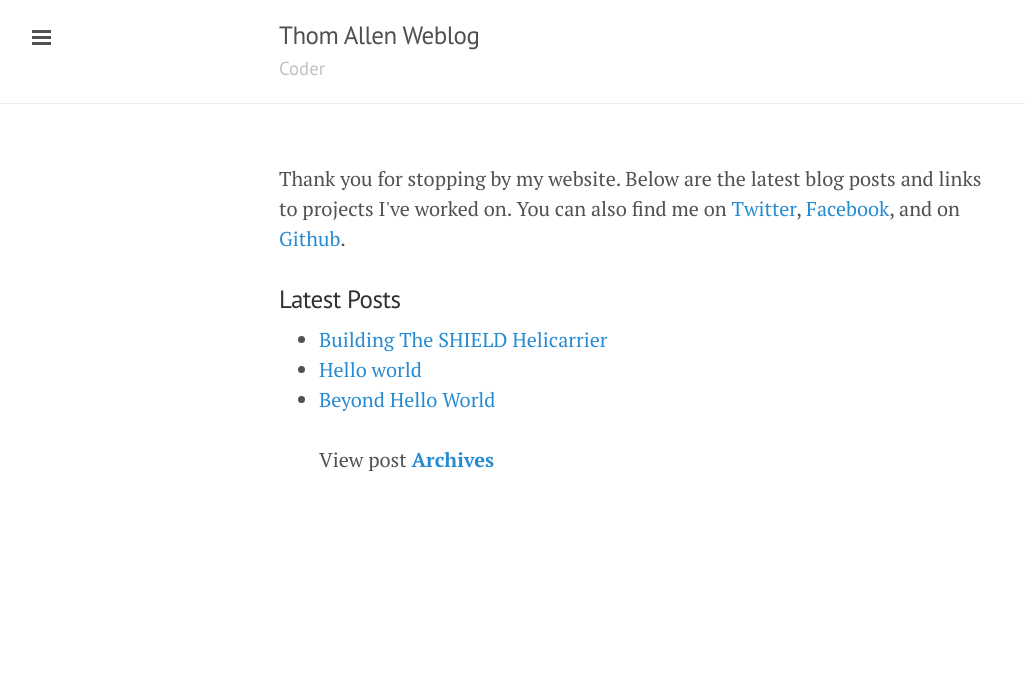
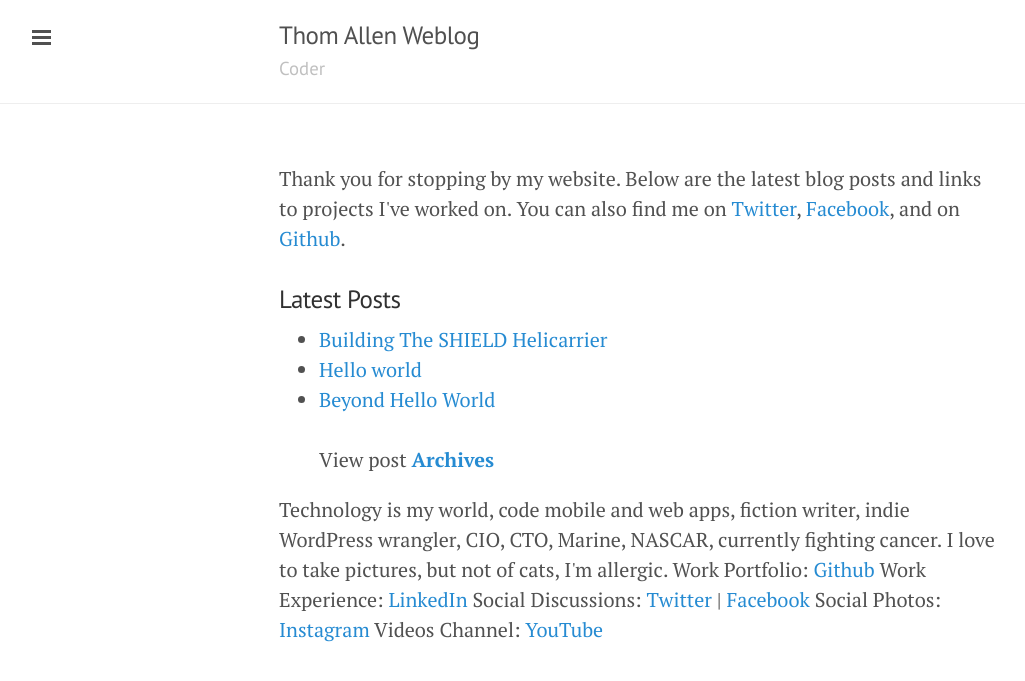
Before and after one commit to thomallen/thomallen.github.io, a Jekyll site: the page built from index.html, in a window 1280 px wide. Shown: the top 681 px of the page, without its empty margins (1-1026 px from the left). Built offline with Jekyll 4.4.1, drawn with Linux system fonts in a browser that asks for light colours; the list of posts is cut into pages by our own code.

Commit message:
Adding additional links

```diff
--- a/index.html
+++ b/index.html
@@ -17,3 +17,10 @@ Thank you for stopping by my website. Below are the latest blog posts and links
   <br/>
   View post <strong><a href="{{ site.url }}/archive.html">Archives</a></strong>
 </div>
+Technology is my world, code mobile and web apps, fiction writer, indie WordPress wrangler, CIO, CTO, Marine, NASCAR, currently fighting cancer. I love to take pictures, but not of cats, I'm allergic.
+
+Work Portfolio: <a href="http://github.com/thomallen" target="_blank">Github</a>
+Work Experience: <a href="http://linkedin.com/in/thomallen" target="_blank">LinkedIn</a>
+Social Discussions: <a href="http://twitter.com/thomallen" target="_blank">Twitter</a> | <a href="http://facebook.com/thomallen" target="_blank">Facebook</a>
+Social Photos: <a href="http://instagram.com/thomallen" target="_blank">Instagram</a>
+Videos Channel: <a href="http://youtube.com/digitalthom" target="_blank">YouTube</a>
```
